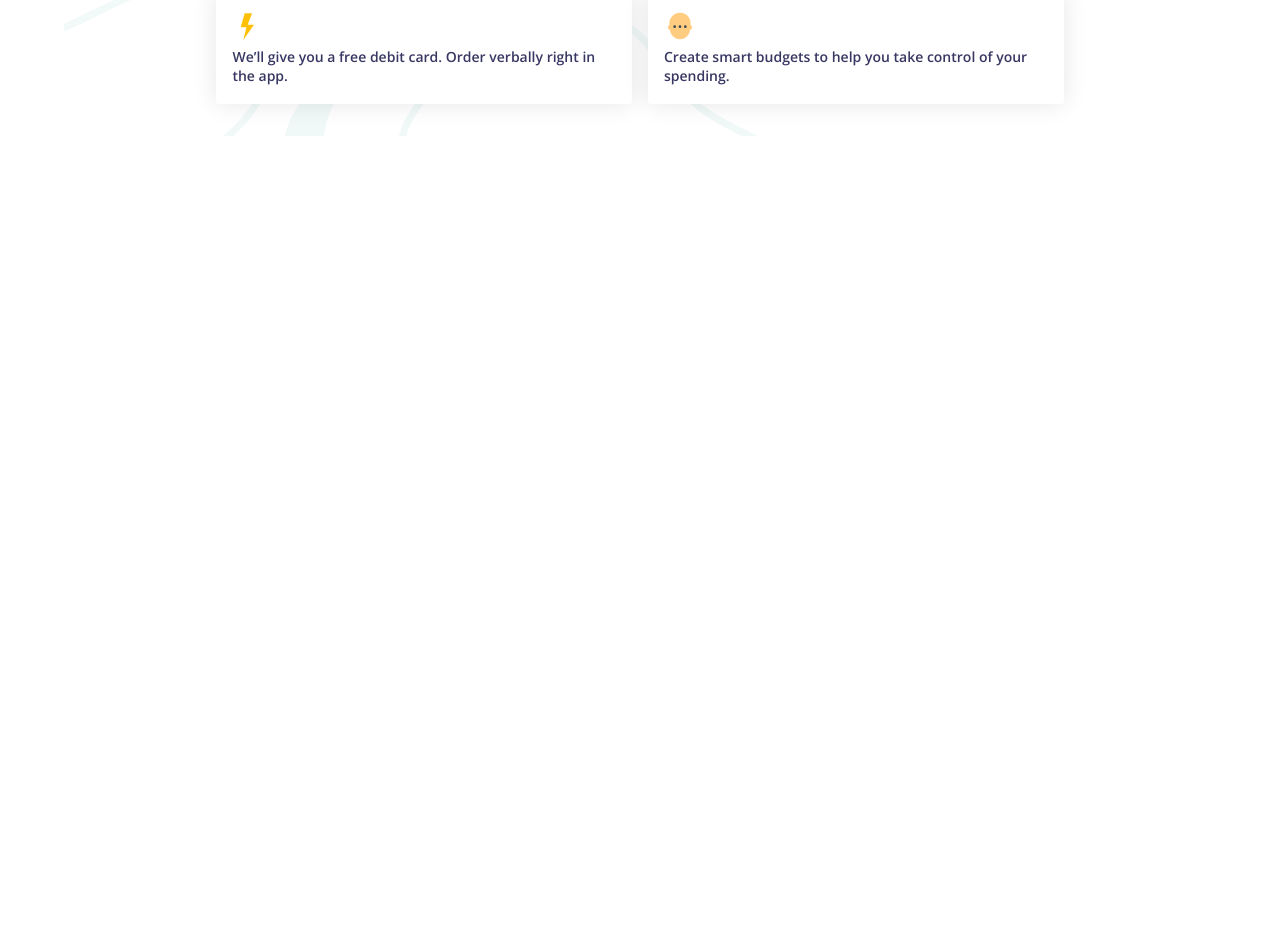
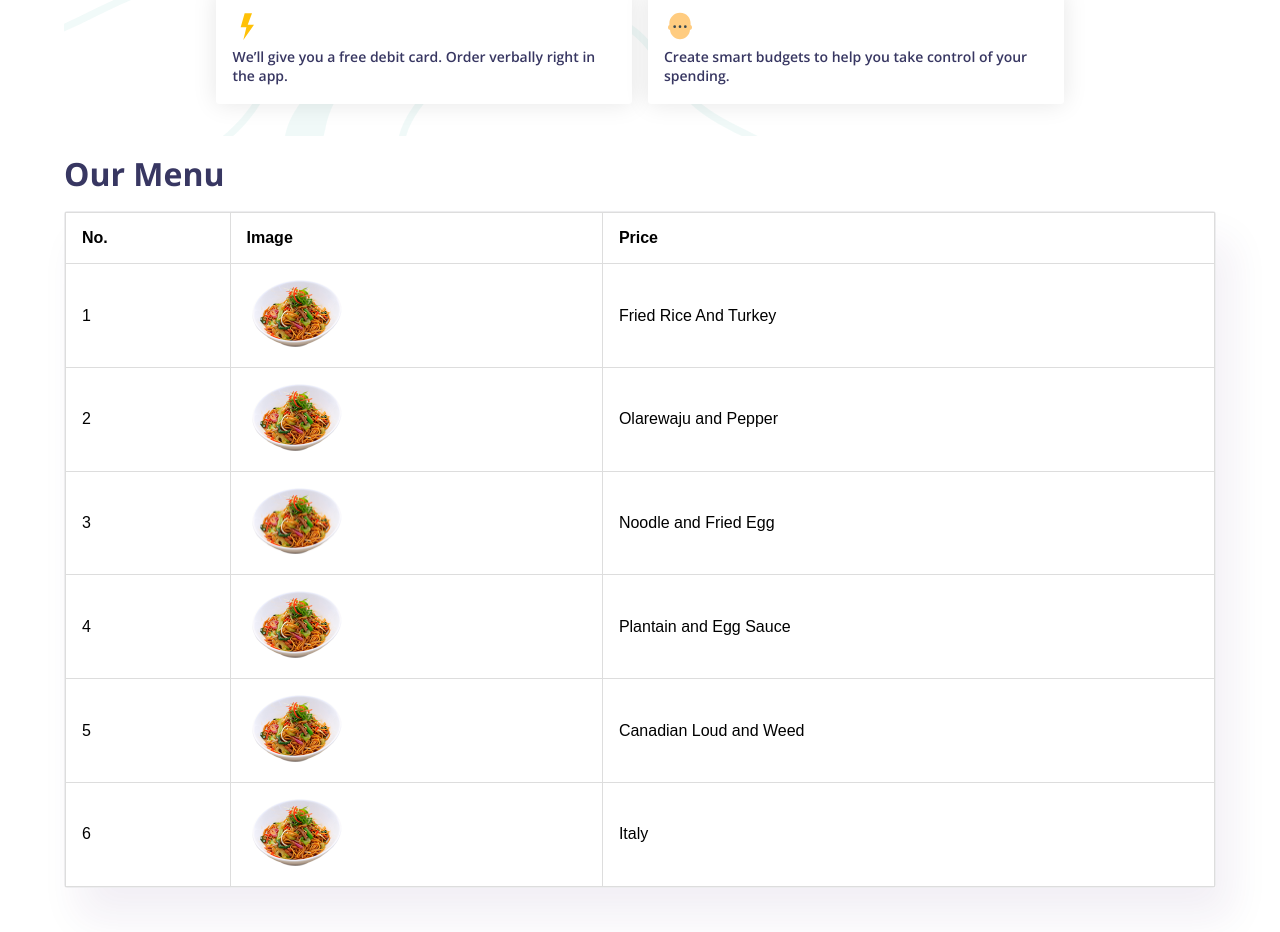
Before and after one commit to blyncnov/Munchie, a React (Create React App) app: page / in a window 1280 px wide. Shown: the part 700-1632 px from the top of the page. Before the commit the page ends 836 px from the top, so only its background shows below. Built offline with nearby package versions, Linux system fonts and the light colour scheme; a web font is replaced by a local one.

Commit message:
Munchie Food Ordering App fisrt commit v12

```diff
--- a/src/App.js
+++ b/src/App.js
@@ -3,6 +3,7 @@ import Features from "./components/Features";
 
 // import all Components
 import Header from "./components/Header";
+import TableContent from "./components/TableContent";
 
 // import all styles
 
@@ -12,6 +13,7 @@ const App = () => {
       <Header />
       <div className="Constrainant">
         <Features />
+        <TableContent />
       </div>
     </>
   );
--- /dev/null
+++ b/src/components/TableContent.jsx
@@ -0,0 +1,70 @@
+import React from 'react'
+
+import Bg from "../assets/png_noodle_14765.png"
+
+import {
+    TablecontentContainner,
+    TablecontentColumn,
+
+} from "../style/TableContentStyle"
+
+
+const TableContent = () => {
+    return (
+        <div>
+            <h1 style={{ color: "#383762", padding: ".5em 0" }}>Our Menu</h1>
+            <TablecontentContainner >
+                <TablecontentColumn >
+                    <table>
+                        <tr>
+                            <th>No.</th>
+                            <th>Image</th>
+                            <th>Price</th>
+                        </tr>
+                        <tr>
+                            <td>1</td>
+                            <td>
+                                <img src={Bg} alt="img" width="100px" />
+                            </td>                            <td>Fried Rice And Turkey</td>
+                        </tr>
+                        <tr>
+                            <td>2</td>
+                            <td>
+                                <img src={Bg} alt="img" width="100px" />
+                            </td>                            <td>Olarewaju and Pepper</td>
+                        </tr>
+                        <tr>
+                            <td>3</td>
+                            <td>
+                                <img src={Bg} alt="img" width="100px" />
+                            </td>                            <td>Noodle and Fried Egg</td>
+                        </tr>
+                        <tr>
+                            <td>4</td>
+                            <td>
+                                <img src={Bg} alt="img" width="100px" />
+                            </td>                            <td>Plantain and Egg Sauce</td>
+                        </tr>
+                        <tr>
+                            <td>5</td>
+                            <td>
+                                <img src={Bg} alt="img" width="100px" />
+                            </td>                            <td>Canadian Loud and Weed</td>
+                        </tr>
+                        <tr>
+                            <td>6</td>
+                            <td>
+                                <img src={Bg} alt="img" width="100px" />
+                            </td>
+                            <td>Italy</td>
+                        </tr>
+                    </table>
+                </TablecontentColumn>
+            </TablecontentContainner>
+            <br />
+            <br />
+        </div>
+    )
+}
+
+export default TableContent
--- /dev/null
+++ b/src/style/TableContentStyle.js
@@ -0,0 +1,31 @@
+import styled from "styled-components";
+
+export const TablecontentContainner = styled.div`
+  width: auto;
+`;
+
+export const TablecontentColumn = styled.div`
+  border: 1px solid rgba(219, 220, 224, 0.5);
+  box-shadow: 15px 30px 40px rgb(64 25 109 / 7%);
+  border-radius: 3px;
+
+  table {
+    font-family: arial, sans-serif;
+    border-collapse: collapse;
+    width: 100%;
+  }
+
+  td,
+  th {
+    border: 1px solid #dddddd;
+    text-align: left;
+    padding: 1em;
+  }
+`;
+
+export const TablecontentRow = styled.div`
+  padding: 1em;
+  border-bottom: 1px solid rgba(219, 220, 224, 0.5);
+`;
+
+export default TablecontentContainner;
```
